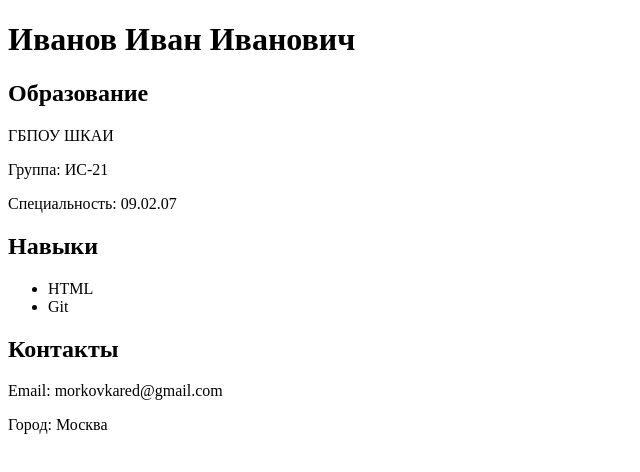
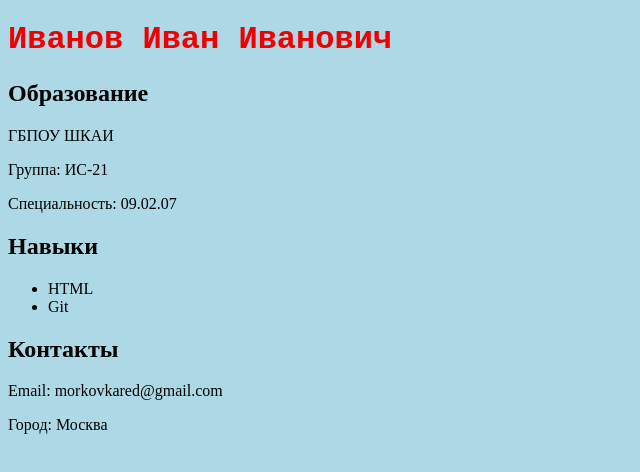
Before and after one commit to mindalhaiston-lang/student-card, a plain HTML site: page index.html in a window 1280 px wide. Shown: the whole page, without its empty margins (0-640 px from the left). Drawn offline with Linux system fonts and the light colour scheme.

Commit message:
Изменено оформление страницы

```diff
--- a/index.html
+++ b/index.html
@@ -3,6 +3,10 @@
 <head>
   <meta charset="UTF-8">
   <title>Визитка студента</title>
+  <style>
+   body{background-color: lightblue}
+   h1{font-family: 'Courier New', monospace; color: #f00000;}
+  </style>
 </head>
 <body>
   <h1>Иванов Иван Иванович</h1>
```
